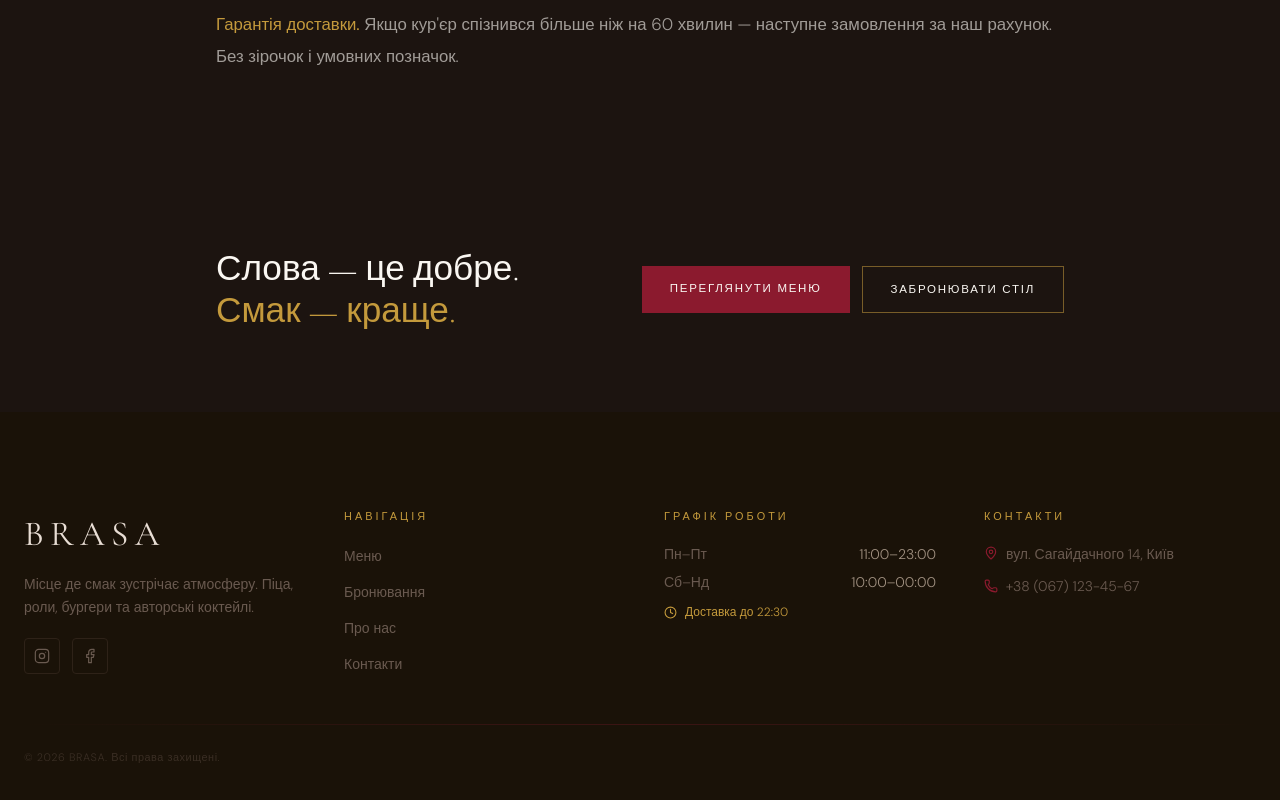
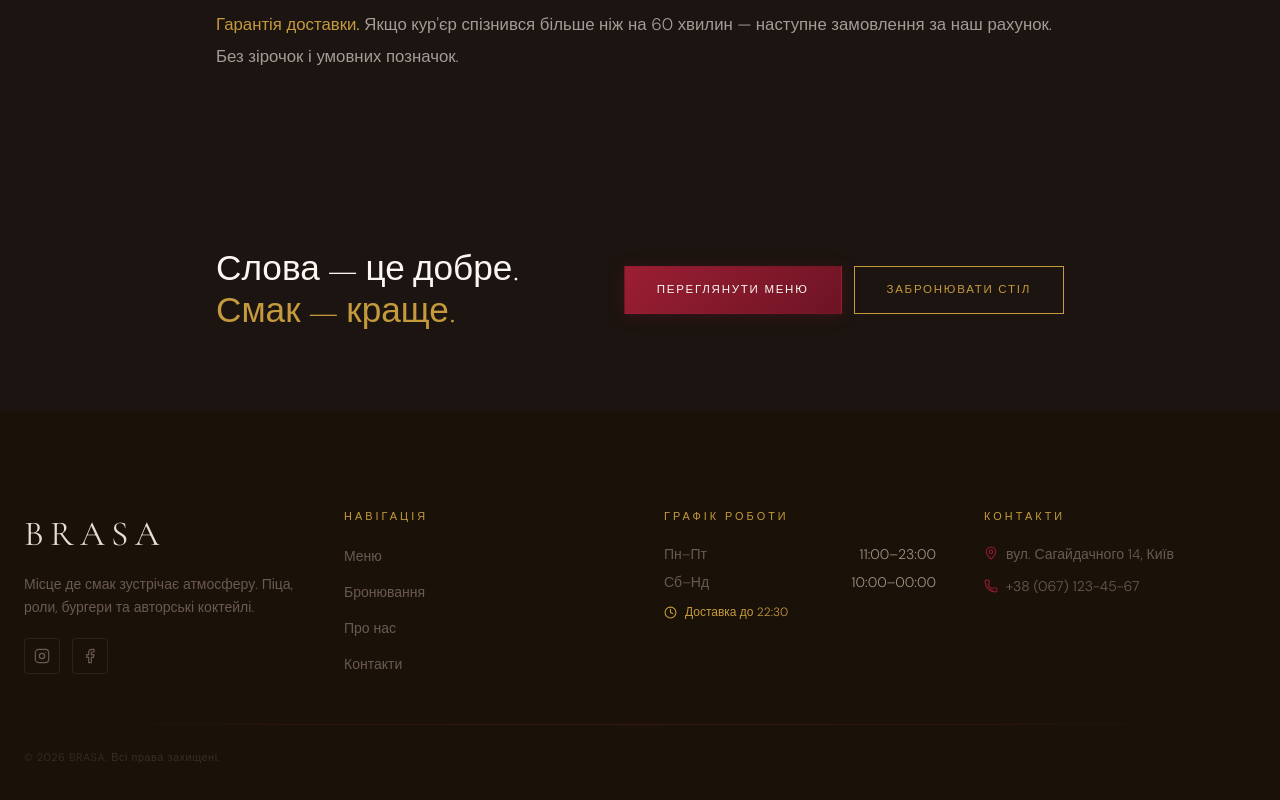
Before and after one commit to danylonahorniuk/brasa-cafe, a Next.js app: page /about in a window 1280 px wide. Shown: the part 1917-2717 px from the top of the page. Built offline with nearby package versions, Linux system fonts and the light colour scheme.

Commit message:
about: rework CTA buttons — gradient, shadow, hover effects

```diff
--- a/src/app/about/page.tsx
+++ b/src/app/about/page.tsx
@@ -118,6 +118,45 @@ export default function AboutPage() {
       </div>
 
       {/* CTA */}
+      <style>{`
+        .about-btn-primary {
+          display: inline-block;
+          padding: 0.9rem 2rem;
+          background: linear-gradient(135deg, #9b1e34 0%, #6d1423 100%);
+          color: #faf7f2;
+          font-size: 0.72rem;
+          letter-spacing: 0.15em;
+          text-transform: uppercase;
+          text-decoration: none;
+          border: 1px solid transparent;
+          transition: all 0.3s ease;
+          box-shadow: 0 2px 16px rgba(139,26,46,0.25);
+        }
+        .about-btn-primary:hover {
+          background: linear-gradient(135deg, #b02238 0%, #8b1a2e 100%);
+          border-color: rgba(196,154,60,0.35);
+          box-shadow: 0 4px 24px rgba(139,26,46,0.45);
+          color: #faf7f2;
+        }
+        .about-btn-secondary {
+          display: inline-block;
+          padding: 0.9rem 2rem;
+          background: transparent;
+          color: #c49a3c;
+          font-size: 0.72rem;
+          letter-spacing: 0.15em;
+          text-transform: uppercase;
+          text-decoration: none;
+          border: 1px solid #c49a3c;
+          transition: all 0.3s ease;
+        }
+        .about-btn-secondary:hover {
+          background: rgba(196,154,60,0.1);
+          color: #e0b84e;
+          border-color: #e0b84e;
+          box-shadow: 0 4px 20px rgba(196,154,60,0.15);
+        }
+      `}</style>
       <div className="max-w-4xl mx-auto px-6 py-20 flex flex-col sm:flex-row items-start sm:items-center justify-between gap-8">
         <p style={{
           fontFamily: "var(--font-cormorant), serif",
@@ -131,31 +170,10 @@ export default function AboutPage() {
         </p>
 
         <div style={{ display: "flex", gap: "0.75rem", flexShrink: 0, flexWrap: "wrap" }}>
-          <Link href="/menu" style={{
-            display: "inline-block",
-            padding: "0.875rem 1.75rem",
-            background: "#8b1a2e",
-            color: "#faf7f2",
-            fontSize: "0.72rem",
-            letterSpacing: "0.15em",
-            textTransform: "uppercase",
-            textDecoration: "none",
-            transition: "background 0.2s",
-          }}>
+          <Link href="/menu" className="about-btn-primary">
             Переглянути меню
           </Link>
-          <Link href="/booking" style={{
-            display: "inline-block",
-            padding: "0.875rem 1.75rem",
-            background: "transparent",
-            color: "#faf7f2",
-            fontSize: "0.72rem",
-            letterSpacing: "0.15em",
-            textTransform: "uppercase",
-            textDecoration: "none",
-            border: "1px solid rgba(196,154,60,0.55)",
-            transition: "border-color 0.2s",
-          }}>
+          <Link href="/booking" className="about-btn-secondary">
             Забронювати стіл
           </Link>
         </div>
```
